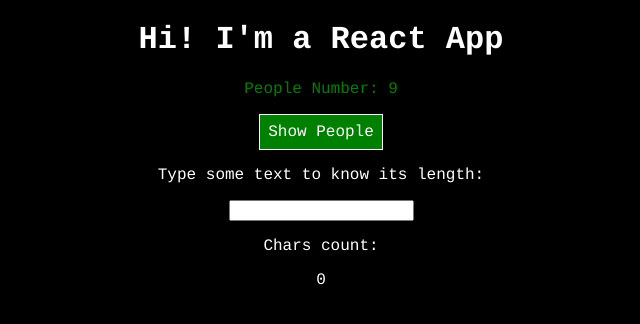
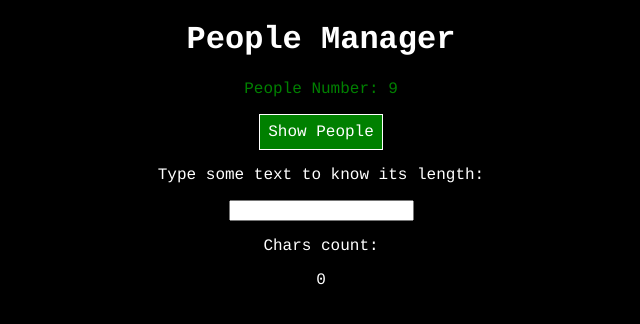
Before and after one commit to cesarecamurani/react-complete-guide, a React app: page / in a window 1280 px wide. Shown: the top 324 px of the page, without its empty margins (319-959 px from the left). Built offline with nearby package versions, Linux system fonts and the light colour scheme.

Commit message:
App title passedas a props

```diff
--- a/src/Components/Cockpit/Cockpit.js
+++ b/src/Components/Cockpit/Cockpit.js
@@ -12,7 +12,7 @@
 
   return (
     <div className={classes.Cockpit}>
-      <h1> Hi! I'm a React App </h1>
+      <h1> {props.title} </h1>
       <p className={assignedClasses.join(' ')}>
         People Number: { props.people.length }
       </p>
--- a/src/Containers/App.js
+++ b/src/Containers/App.js
@@ -81,6 +81,7 @@
     return (
       <div className={classes.App}>
         <Cockpit
+          title={this.props.title}
           people={this.state.people}
           clicked={this.togglePeopleHandler}
           showPeople={this.state.showPeople}
--- a/src/index.js
+++ b/src/index.js
@@ -4,5 +4,5 @@
 import App from './Containers/App'
 import registerServiceWorker from './registerServiceWorker'
 
-ReactDOM.render(<App />, document.getElementById('root'))
+ReactDOM.render(<App title='People Manager'/>, document.getElementById('root'))
 registerServiceWorker()
```
